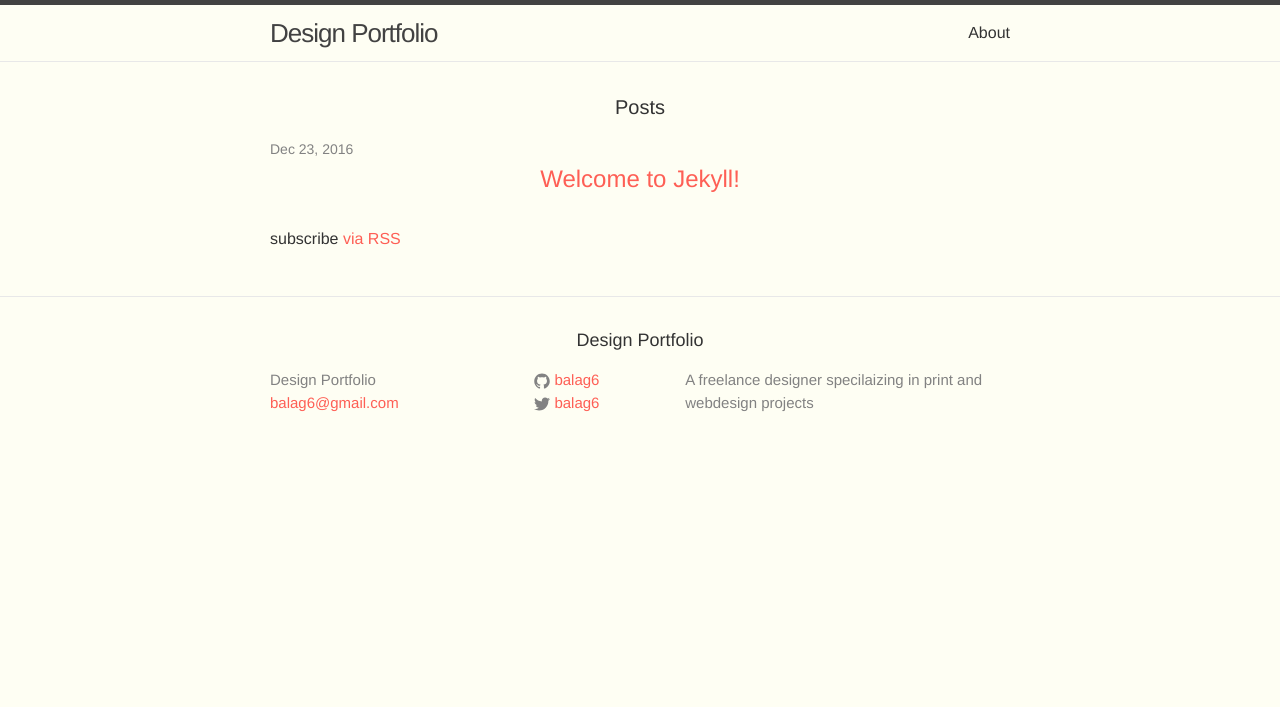
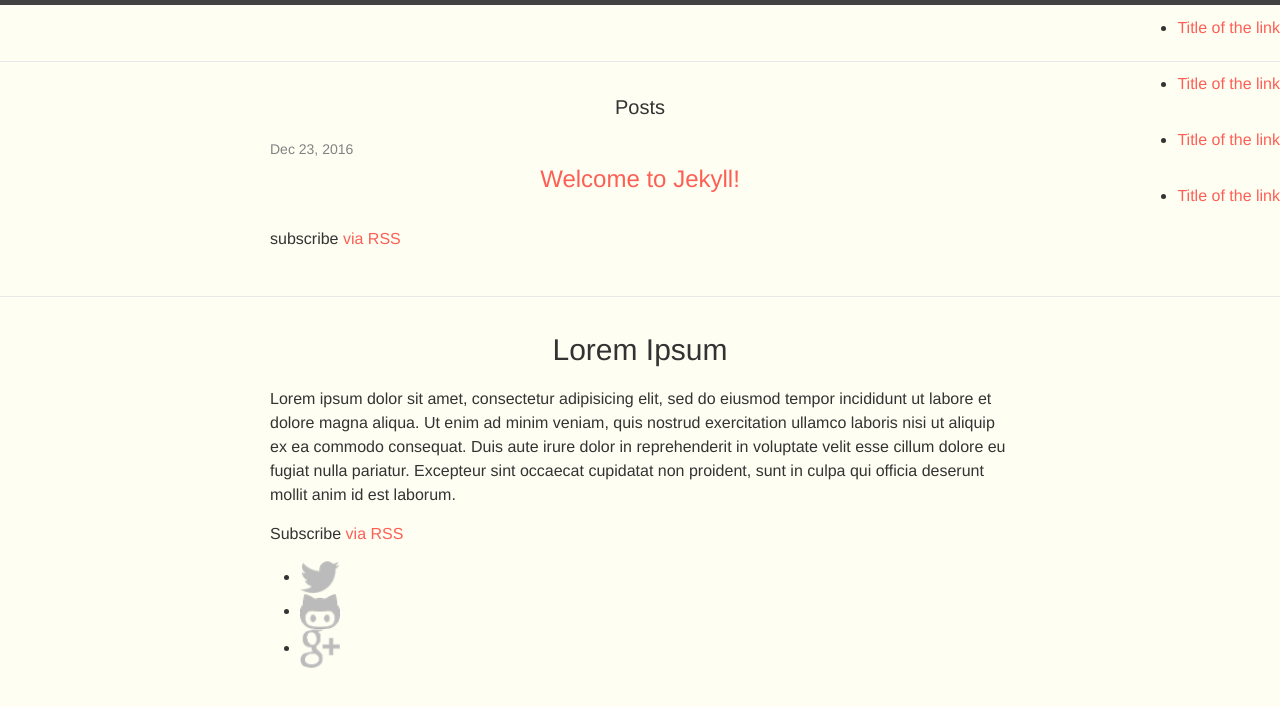
Before and after one commit to balag6/designer-portfolio, a Jekyll site: the page built from index.md, in a window 1280 px wide. Shown: the top 707 px of the page. Built offline with Jekyll 4.4.1, drawn with Linux system fonts in a browser that asks for light colours.

Commit message:
added images folder, finished header, working on footer

```diff
--- a/_config.yml
+++ b/_config.yml
@@ -24,16 +24,16 @@ github_username:  balag6
 google_username: balag6
 
 permalink: /:categories/:title
+links:
+    - title: about
+      url: /about
+    - title: work
+      url: /work
+    - title: articles
+      url: /articles
+    - title: hire me
+      url: /hire-me
 
-links:
-  -title: about
-  url: /about
-  -title: work
-  url: /work
-  -title: articles
-  url: /articles
-  -title: hire me
-  url: /hire-me
 
 # Build settings
 markdown: kramdown
--- a/_includes/footer.html
+++ b/_includes/footer.html
@@ -2,43 +2,27 @@
 
   <div class="wrapper">
 
-    <h2 class="footer-heading">{{ site.title | escape }}</h2>
+    <div class="footer-content">
+      <h3>Lorem Ipsum</h3>
+    <p>Lorem ipsum dolor sit amet, consectetur adipisicing elit, sed do eiusmod tempor incididunt ut labore et dolore magna aliqua. Ut enim ad minim veniam, quis nostrud exercitation ullamco laboris nisi ut aliquip ex ea commodo
+    consequat. Duis aute irure dolor in reprehenderit in voluptate velit esse
+    cillum dolore eu fugiat nulla pariatur. Excepteur sint occaecat cupidatat non
+    proident, sunt in culpa qui officia deserunt mollit anim id est laborum.</p>
+    <p>Subscribe <a href="{{ "/feed.xml" |prepend: site.baseurl }}">via RSS</a></p>
+    </div>
 
-    <div class="footer-col-wrapper">
-      <div class="footer-col footer-col-1">
-        <ul class="contact-list">
-          <li>
-            {% if site.author %}
-              {{ site.author | escape }}
-            {% else %}
-              {{ site.title | escape }}
-            {% endif %}
-            </li>
-            {% if site.email %}
-            <li><a href="mailto:{{ site.email }}">{{ site.email }}</a></li>
-            {% endif %}
-        </ul>
-      </div>
-
-      <div class="footer-col footer-col-2">
-        <ul class="social-media-list">
-          {% if site.github_username %}
-          <li>
-            {% include icon-github.html username=site.github_username %}
-          </li>
-          {% endif %}
-
-          {% if site.twitter_username %}
-          <li>
-            {% include icon-twitter.html username=site.twitter_username %}
-          </li>
-          {% endif %}
-        </ul>
-      </div>
-
-      <div class="footer-col footer-col-3">
-        <p>{{ site.description | escape }}</p>
-      </div>
+    <div class="footer-social">
+      <ul>
+        <li><a href="http://www.twitter.com/{{ site.twitter_username }}">
+          <img src="/images/twitter.png" alt="twitter logo" width="40">
+        </li>
+          <li><a href="http://www.github.com/{{ site.github_username }}">
+          <img src="/images/github.png" alt="github logo" width="40">
+        </li>
+        <li><a href="http://www.plus.google.com/{{ site.google_username }}">
+          <img src="/images/google.png" alt="google logo" width="40">
+        </li>
+      </ul>
     </div>
 
   </div>
--- a/_includes/header.html
+++ b/_includes/header.html
@@ -1,27 +1,13 @@
+
+  <nav class="site-nav">
+    <ul>
+      {% for link in site.links %}
+        <li><a href="#">Title of the link</a></li>
+      {% endfor %}
+    </ul>
+  </nav>
+
 <header class="site-header" role="banner">
 
-  <div class="wrapper">
-
-    <a class="site-title" href="{{ "/" | relative_url}}">{{ site.title | escape }}</a>
-
-    <nav class="site-nav">
-      <span class="menu-icon">
-        <svg viewBox="0 0 18 15" width="18px" height="15px">
-          <path fill="#424242" d="M18,1.484c0,0.82-0.665,1.484-1.484,1.484H1.484C0.665,2.969,0,2.304,0,1.484l0,0C0,0.665,0.665,0,1.484,0 h15.031C17.335,0,18,0.665,18,1.484L18,1.484z"/>
-          <path fill="#424242" d="M18,7.516C18,8.335,17.335,9,16.516,9H1.484C0.665,9,0,8.335,0,7.516l0,0c0-0.82,0.665-1.484,1.484-1.484 h15.031C17.335,6.031,18,6.696,18,7.516L18,7.516z"/>
-          <path fill="#424242" d="M18,13.516C18,14.335,17.335,15,16.516,15H1.484C0.665,15,0,14.335,0,13.516l0,0 c0-0.82,0.665-1.484,1.484-1.484h15.031C17.335,12.031,18,12.696,18,13.516L18,13.516z"/>
-        </svg>
-      </span>
-
-      <div class="trigger">
-        {% for my_page in site.pages %}
-          {% if my_page.title %}
-          <a class="page-link" href="{{ my_page.url | relative_url }}">{{ my_page.title | escape }}</a>
-          {% endif %}
-        {% endfor %}
-      </div>
-    </nav>
-
-  </div>
 
 </header>
```
Also changed, not shown: images/github.png (added), images/google.png (added), images/header-bg.png (added), images/header-bg2.png (added), images/icon-code.png (added), images/icon-design.png (added), images/icon-inspiration.png (added), images/icon-layout.png (added), images/icon-snippet.png (added), images/project.png (added), images/twitter.png (added), 3 other files.
